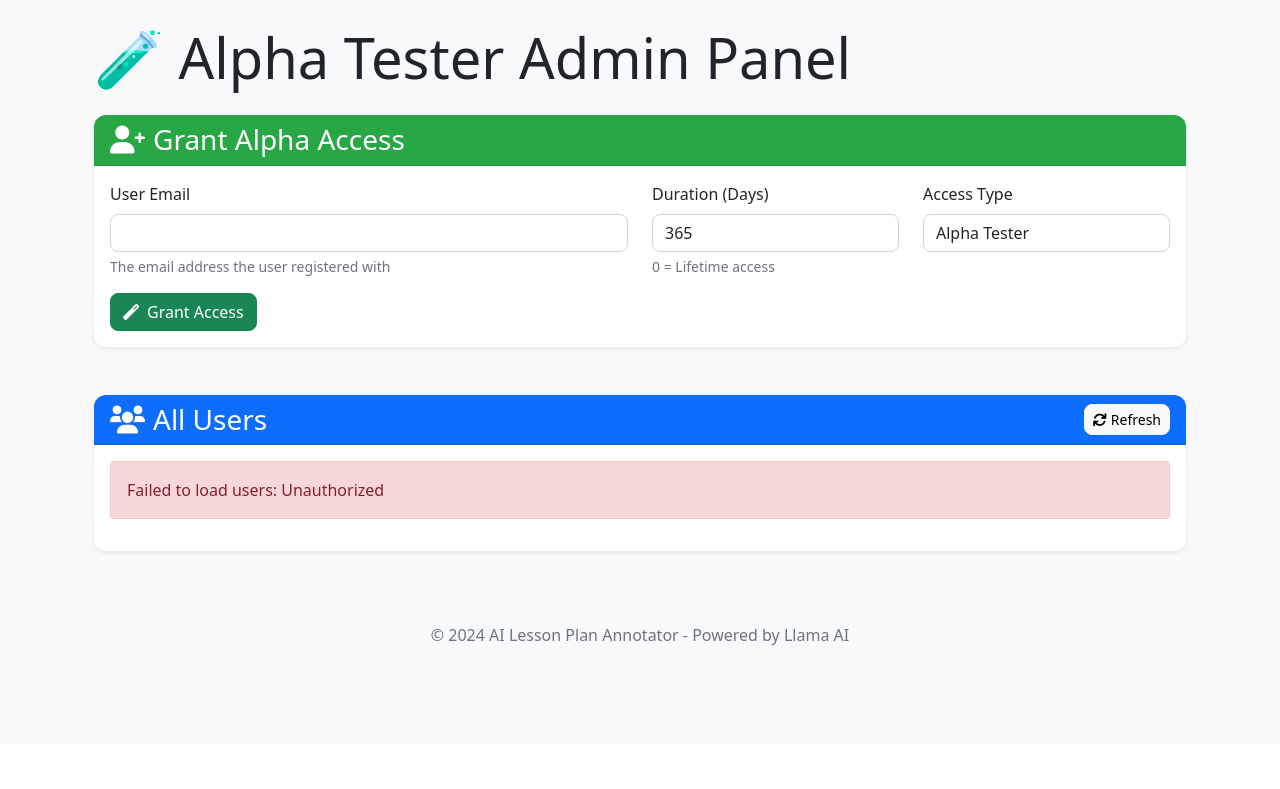
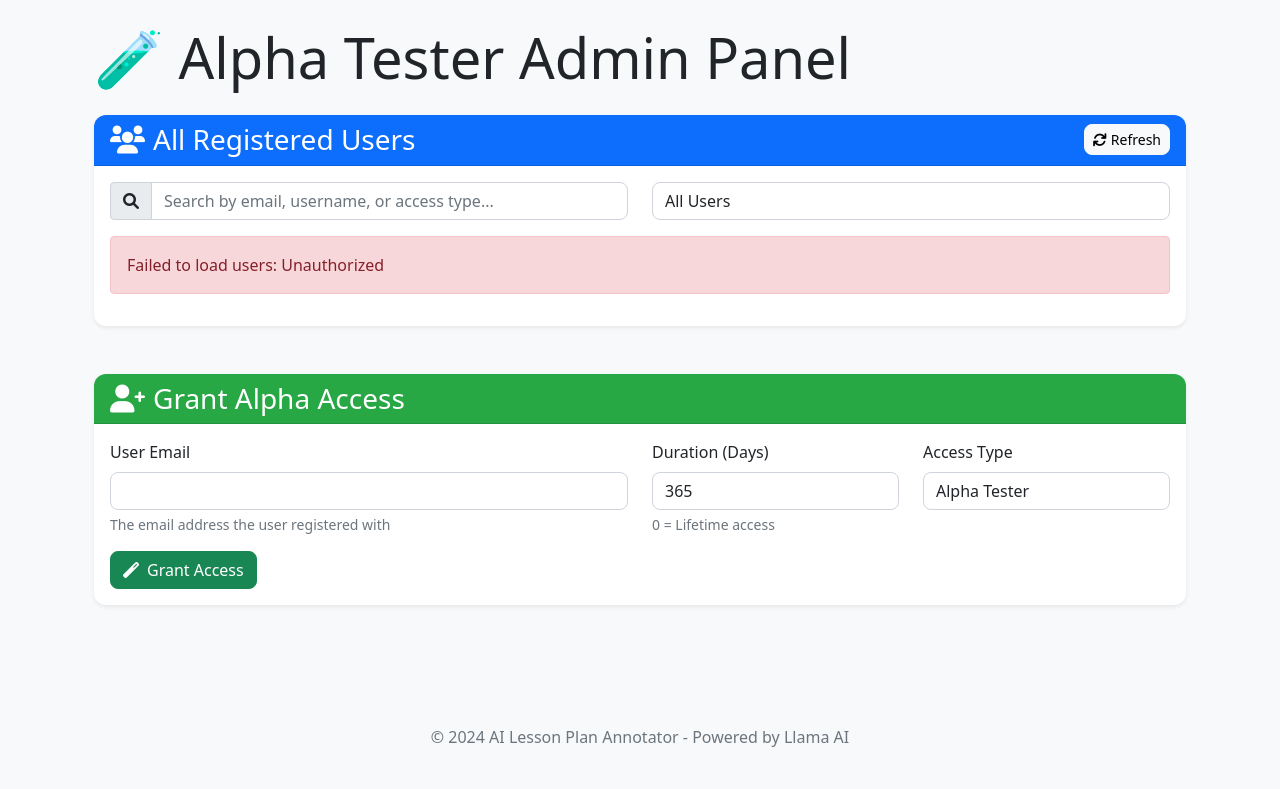
Before and after one commit to kh0pper/AI-Lesson-Plan-Annotations, a Flask app: page /admin in a window 1280 px wide. Shown: the part 56-845 px from the top of the page. Before the commit the page ends 701 px from the top, so only its background shows below. Run offline with Flask 3, Linux system fonts and the light colour scheme; some libraries are stand-ins or nearby versions.

Commit message:
✨ Enhance admin interface with search and browsing
- Move user list to top for easier browsing of all registered users
- Add search box to filter by email, username, or access type
- Add status filter dropdown (Free, Premium, Alpha, Beta users)
- Add user count display showing filtered vs total users
- Real-time filtering without API calls for better UX
- Enhanced user discovery for granting alpha access

🤖 Generated with [Claude Code](https://claude.ai/code)

Co-Authored-By: Claude <noreply@anthropic.com>

```diff
--- a/templates/admin.html
+++ b/templates/admin.html
@@ -8,7 +8,48 @@
         <div class="col-12">
             <h1 class="display-4 mb-4">🧪 Alpha Tester Admin Panel</h1>
 
-            <!-- Grant Access Form -->
+            <!-- User List - moved to top for easier browsing -->
+            <div class="card mb-5">
+                <div class="card-header bg-primary text-white d-flex justify-content-between align-items-center">
+                    <h3 class="card-title mb-0">
+                        <i class="fas fa-users me-2"></i>All Registered Users
+                    </h3>
+                    <button class="btn btn-light btn-sm" onclick="loadUsers()">
+                        <i class="fas fa-refresh me-1"></i>Refresh
+                    </button>
+                </div>
+                <div class="card-body">
+                    <!-- Search/Filter Box -->
+                    <div class="row mb-3">
+                        <div class="col-md-6">
+                            <div class="input-group">
+                                <span class="input-group-text"><i class="fas fa-search"></i></span>
+                                <input type="text" class="form-control" id="userSearch" placeholder="Search by email, username, or access type..." onkeyup="filterUsers()">
+                            </div>
+                        </div>
+                        <div class="col-md-6">
+                            <select class="form-control" id="statusFilter" onchange="filterUsers()">
+                                <option value="">All Users</option>
+                                <option value="free">Free Users Only</option>
+                                <option value="premium">Premium Users Only</option>
+                                <option value="alpha">Alpha Testers Only</option>
+                                <option value="beta">Beta Testers Only</option>
+                            </select>
+                        </div>
+                    </div>
+
+                    <div id="usersList">
+                        <div class="text-center">
+                            <div class="spinner-border" role="status">
+                                <span class="visually-hidden">Loading...</span>
+                            </div>
+                            <p class="mt-2">Loading users...</p>
+                        </div>
+                    </div>
+                </div>
+            </div>
+
+            <!-- Grant Access Form - moved below user list -->
             <div class="card mb-5">
                 <div class="card-header bg-success text-white">
                     <h3 class="card-title mb-0">
@@ -48,28 +89,6 @@
                             <i class="fas fa-magic me-2"></i>Grant Access
                         </button>
                     </form>
-                </div>
-            </div>
-
-            <!-- User List -->
-            <div class="card">
-                <div class="card-header bg-primary text-white d-flex justify-content-between align-items-center">
-                    <h3 class="card-title mb-0">
-                        <i class="fas fa-users me-2"></i>All Users
-                    </h3>
-                    <button class="btn btn-light btn-sm" onclick="loadUsers()">
-                        <i class="fas fa-refresh me-1"></i>Refresh
-                    </button>
-                </div>
-                <div class="card-body">
-                    <div id="usersList">
-                        <div class="text-center">
-                            <div class="spinner-border" role="status">
-                                <span class="visually-hidden">Loading...</span>
-                            </div>
-                            <p class="mt-2">Loading users...</p>
-                        </div>
-                    </div>
                 </div>
             </div>
         </div>
@@ -138,35 +157,21 @@ document.getElementById('grantAccessForm').addEventListener('submit', async func
     }
 });
 
-// Load users list
-async function loadUsers() {
-    try {
-        const response = await fetch('/admin/list-users', {
-            headers: {
-                'Admin-Key': ADMIN_KEY
-            }
-        });
-
-        const result = await response.json();
-
-        if (result.users) {
-            displayUsers(result.users);
-        } else {
-            document.getElementById('usersList').innerHTML =
-                '<div class="alert alert-danger">Failed to load users: ' + (result.error || 'Unknown error') + '</div>';
-        }
-    } catch (error) {
-        document.getElementById('usersList').innerHTML =
-            '<div class="alert alert-danger">Network error: ' + error.message + '</div>';
-    }
-}
+// Load users list function removed - now handled by enhanced version below
 
 // Display users in a table
 function displayUsers(users) {
     const usersList = document.getElementById('usersList');
 
+    // Show count info
+    const totalUsers = allUsers.length;
+    const showingCount = users.length;
+    const countInfo = showingCount !== totalUsers ?
+        `<div class="alert alert-info">Showing ${showingCount} of ${totalUsers} users</div>` :
+        `<div class="alert alert-success">Showing all ${totalUsers} users</div>`;
+
     if (users.length === 0) {
-        usersList.innerHTML = '<div class="alert alert-info">No users found.</div>';
+        usersList.innerHTML = countInfo + '<div class="alert alert-warning">No users match your search criteria.</div>';
         return;
     }
 
@@ -218,7 +223,7 @@ function displayUsers(users) {
     });
 
     html += '</tbody></table></div>';
-    usersList.innerHTML = html;
+    usersList.innerHTML = countInfo + html;
 }
 
 function getAccessBadge(accessType) {
@@ -270,6 +275,65 @@ function showAlert(title, message, type) {
     new bootstrap.Modal(document.getElementById('alertModal')).show();
 }
 
+// Global variable to store all users for filtering
+let allUsers = [];
+
+// Enhanced loadUsers function to store users globally
+async function loadUsers() {
+    try {
+        const response = await fetch('/admin/list-users', {
+            headers: {
+                'Admin-Key': ADMIN_KEY
+            }
+        });
+
+        const result = await response.json();
+
+        if (result.users) {
+            allUsers = result.users; // Store globally for filtering
+            displayUsers(allUsers);
+        } else {
+            document.getElementById('usersList').innerHTML =
+                '<div class="alert alert-danger">Failed to load users: ' + (result.error || 'Unknown error') + '</div>';
+        }
+    } catch (error) {
+        document.getElementById('usersList').innerHTML =
+            '<div class="alert alert-danger">Network error: ' + error.message + '</div>';
+    }
+}
+
+// Filter users based on search and status filter
+function filterUsers() {
+    const searchTerm = document.getElementById('userSearch').value.toLowerCase();
+    const statusFilter = document.getElementById('statusFilter').value.toLowerCase();
+
+    let filteredUsers = allUsers.filter(user => {
+        // Search filter
+        const matchesSearch = !searchTerm ||
+            user.username.toLowerCase().includes(searchTerm) ||
+            user.email.toLowerCase().includes(searchTerm) ||
+            user.access_type.toLowerCase().includes(searchTerm);
+
+        // Status filter
+        const matchesStatus = !statusFilter ||
+            (statusFilter === 'free' && user.subscription_status === 'free') ||
+            (statusFilter === 'premium' && user.subscription_status === 'active') ||
+            (statusFilter === 'alpha' && user.access_type.includes('Alpha')) ||
+            (statusFilter === 'beta' && user.access_type.includes('Beta'));
+
+        return matchesSearch && matchesStatus;
+    });
+
+    displayUsers(filteredUsers);
+
+    // Show count
+    const totalCount = allUsers.length;
+    const filteredCount = filteredUsers.length;
+    if (filteredCount !== totalCount) {
+        console.log(`Showing ${filteredCount} of ${totalCount} users`);
+    }
+}
+
 // Load users on page load
 document.addEventListener('DOMContentLoaded', loadUsers);
 </script>
```
